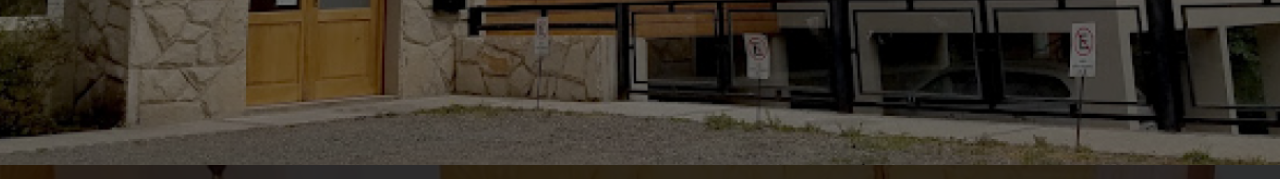
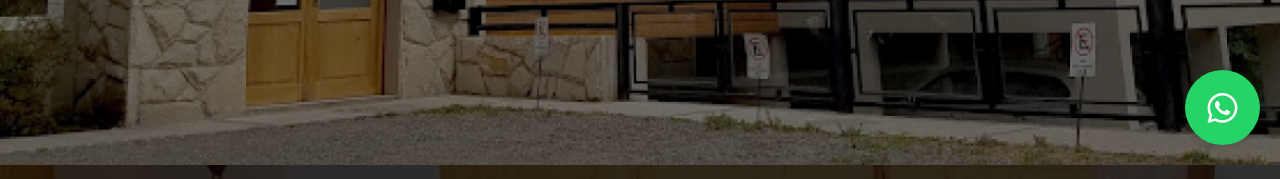
Before and after one commit to inkinvissible/ramayon_group, a plain HTML site: page index.html in a window 1280 px wide. Shown: the part 635-814 px from the top of the page. Drawn offline with nearby package versions, Linux system fonts and the light colour scheme; a web font is replaced by a local one.

Commit message:
Se agregó botón flotante whatsapp

```diff
--- a/assets/css/style.css
+++ b/assets/css/style.css
@@ -1902,3 +1902,27 @@ section {
   display: flex;
   justify-content: space-between;
 }
+/* Estilos para el botón flotante whatsapp */
+.whatsapp-btn {
+  height: 75px;
+  width: 75px;
+  position: fixed;
+  bottom: 20px;
+  right: 20px;
+  background-color: #25D366;
+  color: white;
+  border-radius: 50%;
+  padding: 15px;
+  font-size: 30px;
+  box-shadow: 0 0 10px rgba(0, 0, 0, 0.2);
+  text-align: center;
+  display: flex;
+  justify-content: center;
+  align-items: center;
+  transition: background-color 0.3s ease;
+  z-index: 9999;
+}
+
+.whatsapp-btn:hover {
+  background-color: #128C7E;
+}
--- a/index.html
+++ b/index.html
@@ -421,10 +421,10 @@
     </div>
   </footer><!-- End Footer -->
 
-  <div id="preloader"></div>
-  <a href="#" class="back-to-top d-flex align-items-center justify-content-center"><i
-      class="bi bi-arrow-up-short"></i></a>
-
+  <!--Boton flotante whatsapp-->
+      <a href="https://wa.me/5491155091292" target="_blank" class="whatsapp-btn">
+        <i class="bi bi-whatsapp"></i>
+      </a>
   <!-- Vendor JS Files -->
   <script src="assets/vendor/aos/aos.js"></script>
   <script src="assets/vendor/bootstrap/js/bootstrap.bundle.min.js"></script>
```
